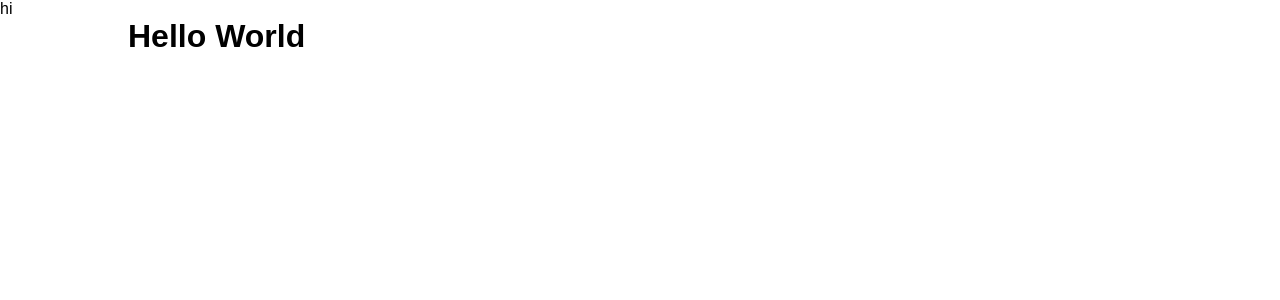
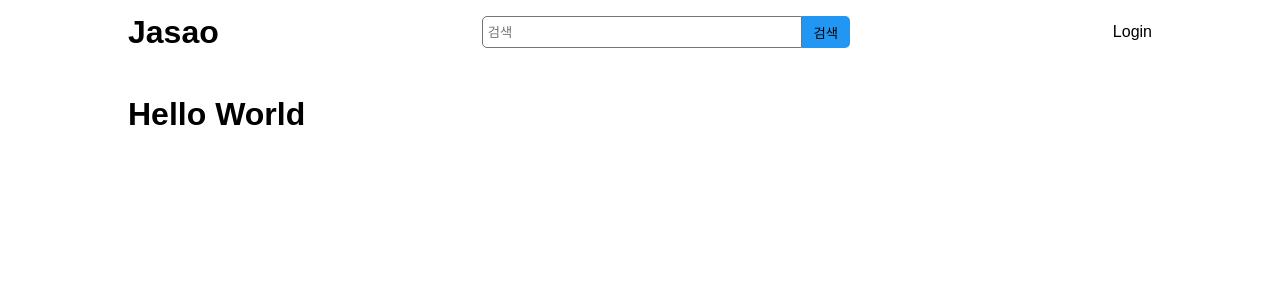
Before and after one commit to 5tarlight/Jasao, a React (Create React App) app in the folder jasao-frontend/: page / in a window 1280 px wide. Shown: the top 300 px of the page. Built offline with nearby package versions, Linux system fonts and the light colour scheme.

Commit message:
Header input

```diff
--- a/jasao-frontend/src/components/header/Header.tsx
+++ b/jasao-frontend/src/components/header/Header.tsx
@@ -1,8 +1,21 @@
 import styles from "../../styles/header/Header.module.scss";
 import classNames from "classnames/bind";
+import HeaderInput from "./HeaderInput";
 
 const cx = classNames.bind(styles);
 
 export default function Header() {
-  return <div className="">hi</div>;
+  return (
+    <header className={cx("header")}>
+      <div className={cx("header-content")}>
+        <div>
+          <h1>Jasao</h1>
+        </div>
+        <div>
+          <HeaderInput />
+        </div>
+        <div>Login</div>
+      </div>
+    </header>
+  );
 }
--- /dev/null
+++ b/jasao-frontend/src/components/header/HeaderInput.tsx
@@ -0,0 +1,15 @@
+import styles from "../../styles/header/Header.module.scss";
+import classNames from "classnames/bind";
+
+const cx = classNames.bind(styles);
+
+export default function HeaderInput() {
+  return (
+    <div className={cx("vertical-aligner")}>
+      <div className={cx("header-input-container")}>
+        <input className={cx("header-input")} placeholder="검색" />
+        <button className={cx("search-btn")}>검색</button>
+      </div>
+    </div>
+  );
+}
--- /dev/null
+++ b/jasao-frontend/src/styles/Constant.scss
@@ -0,0 +1,8 @@
+$pri: #2196f3;
+$pri-dark: #1976d2;
+$pri-light: #bbdefb;
+$pri-acc: #03a9f4;
+$text: #212121;
+$text-light: #757575;
+$dim: #bdbdbd;
+$white: #ffffff;
--- a/jasao-frontend/src/styles/header/Header.module.scss
+++ b/jasao-frontend/src/styles/header/Header.module.scss
@@ -0,0 +1,61 @@
+@import "../Constant.scss";
+
+.header {
+  width: 100%;
+  height: 4rem;
+  margin-bottom: 2rem;
+  line-height: 4rem;
+  display: flex;
+  justify-content: center;
+}
+
+.header-content {
+  max-width: 80%;
+  width: 100%;
+  display: flex;
+  justify-content: space-between;
+}
+
+.header-input-container {
+  display: flex;
+  line-height: 100%;
+}
+
+.header-input {
+  width: 20rem;
+  height: 2rem;
+  padding: 5px;
+  transition: 100ms outline linear;
+  border: 1px solid $text-light;
+  border-radius: 0px;
+  border-top-left-radius: 5px;
+  border-bottom-left-radius: 5px;
+
+  &:focus {
+    outline: 2px solid $pri;
+  }
+}
+
+.vertical-aligner {
+  height: 100%;
+  width: fit-content;
+  line-height: 100%;
+  display: flex;
+  flex-direction: column;
+  justify-content: center;
+}
+
+.search-btn {
+  background-color: $pri;
+  border: none;
+  width: 3rem;
+  border-radius: 0px;
+  border-top-right-radius: 5px;
+  border-bottom-right-radius: 5px;
+  text-align: center;
+
+  &:hover {
+    cursor: pointer;
+    background-color: $pri-dark;
+  }
+}
```
